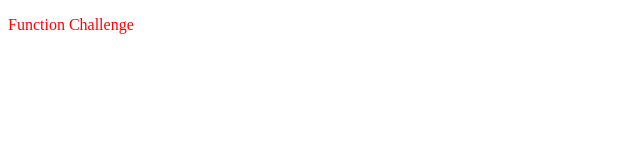
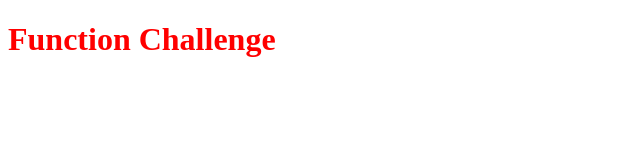
Before and after one commit to MBrannan/prime_prestudy_01, a plain HTML site: page index.html in a window 1280 px wide. Shown: the whole page, without its empty margins (0-640 px from the left). Drawn offline with Linux system fonts and the light colour scheme.

Commit message:
Update index.html

```diff
--- a/index.html
+++ b/index.html
@@ -5,7 +5,7 @@
 		<script type="text/javascript" src="script.js"></script>
 	</head>
 	<body>
-		<p>Function Challenge</p>
+		<h1>Function Challenge</h1>
 	</body>
 
 </html>
```
